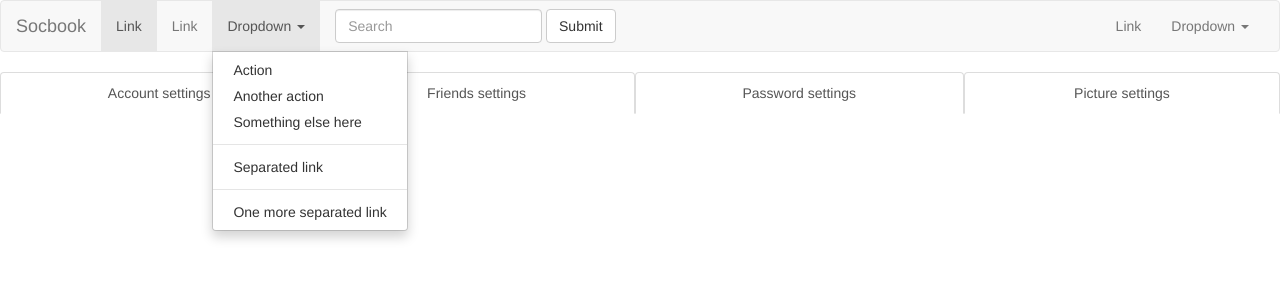
After one commit to syndbg/dj-socbook, a Django app: page /settings/ in a window 1280 px wide, after a click on "Dropdown". The commit adds this page. Shown: the top 300 px of the page. Run offline with Django 3.2, Linux system fonts and the light colour scheme; the visitor is signed in with stand-in values (Sample User, id 1); some libraries are stand-ins or nearby versions.

Commit message:
Refactor existing templates and adding new. Some are still blanks until I figure out how to visualize them

```diff
--- a/socbook/accounts/models.py
+++ b/socbook/accounts/models.py
@@ -37,6 +37,7 @@ class Account(AbstractUser):
         (MALE, 'Male'),
         (FEMALE, 'Female'),
         (SECRET, 'Secret'))
+
     gender = models.SmallIntegerField(choices=GENDERS, default=SECRET)
     birthday = models.DateField(null=True)
     friends = models.ManyToManyField('self', symmetrical=True)
--- /dev/null
+++ b/socbook/accounts/templates/account_settings.html
@@ -0,0 +1,10 @@
+{% extends 'base.html' %}
+
+{% block body %}
+<ul class="nav nav-tabs nav-justified">
+    <li role="navigation" class="active"><a href="{% url 'accounts:account_settings' %}">Account settings</a></li>
+    <li role="navigation" class="active"><a href="{% url 'accounts:friends_settings' %}">Friends settings</a></li>
+    <li role="navigation" class="active"><a href="{% url 'accounts:password_settings' %}">Password settings</a></li>
+    <li role="navigation" class="active"><a href="{% url 'accounts:picture_settings' %}">Picture settings</a></li>
+</ul>
+{% endblock body %}
--- /dev/null
+++ b/socbook/accounts/templates/password_reset.html
@@ -0,0 +1,6 @@
+{% extends 'base_cover.html' %}
+
+
+{% block body %}
+
+{% endblock body %}
--- a/socbook/accounts/urls.py
+++ b/socbook/accounts/urls.py
@@ -6,10 +6,9 @@ urlpatterns = patterns('accounts.views',
                        url(r'^signup/$', 'signup', name='signup'),
                        url(r'^signout/$', 'signout', name='signout'),
                        url(r'^settings/$', 'account_settings', name='settings'),
-                       url(r'^password_forgotten/', 'password_forgotten', name='password_forgotten'),
                        url(r'^settings/account/$', 'account_settings', name='account_settings'),
                        url(r'^settings/password/$', 'password_settings', name='password_settings'),
                        url(r'^settings/picture/$', 'picture_settings', name='picture_settings'),
                        url(r'^settings/friends/$', 'friends_settings', name='friends_settings'),
                        url(r'^(?P<profile_name>\w+)/$', 'profile', name='profile'),
-)
+                       )
--- a/socbook/socbook/urls.py
+++ b/socbook/socbook/urls.py
@@ -4,4 +4,13 @@ from django.contrib import admin
 urlpatterns = patterns('',
                        url(r'^admin/', include(admin.site.urls)),
                        url(r'', include('accounts.urls', namespace='accounts')),
-)
+
+                       url(r'^password_reset/$', 'django.contrib.auth.views.password_reset',
+                           {'template_name': 'password_reset.html'}, name='password_reset'),
+                       url(r'^password_reset/done/$', 'django.contrib.auth.views.password_reset_done', {'template_name': 'password_reset_done.html'},
+                           name='password_reset_done'),
+                       url(r'^reset/(?P<uidb64>[0-9A-Za-z_\-]+)/(?P<token>[0-9A-Za-z]{1,13}-[0-9A-Za-z]{1,20})/$',
+                           'django.contrib.auth.views.password_reset_confirm', {'template_name': 'password_reset_confirm.html'}, name='password_reset_confirm'),
+                       url(r'^reset/done/$', 'django.contrib.auth.views.password_reset_complete', {'template_name': 'password_reset_done.html'},
+                           name='password_reset_complete'),
+                       )
--- a/socbook/website/templates/base.html
+++ b/socbook/website/templates/base.html
@@ -25,6 +25,62 @@
 
 {% block new_body %}
 <body>
+    {% block nav %}
+    <nav class="navbar navbar-default">
+      <div class="container-fluid">
+        <!-- Brand and toggle get grouped for better mobile display -->
+        <div class="navbar-header">
+          <button type="button" class="navbar-toggle collapsed" data-toggle="collapse" data-target="#navigation">
+            <span class="sr-only">Toggle navigation</span>
+            <span class="icon-bar"></span>
+            <span class="icon-bar"></span>
+            <span class="icon-bar"></span>
+          </button>
+          <a class="navbar-brand" href="#">Socbook</a>
+        </div>
+
+        <!-- Collect the nav links, forms, and other content for toggling -->
+        <div class="collapse navbar-collapse" id="navigation">
+          <ul class="nav navbar-nav">
+            <li class="active"><a href="#">Link <span class="sr-only">(current)</span></a></li>
+            <li><a href="#">Link</a></li>
+            <li class="dropdown">
+              <a href="#" class="dropdown-toggle" data-toggle="dropdown" role="button" aria-expanded="false">Dropdown <span class="caret"></span></a>
+              <ul class="dropdown-menu" role="menu">
+                <li><a href="#">Action</a></li>
+                <li><a href="#">Another action</a></li>
+                <li><a href="#">Something else here</a></li>
+                <li class="divider"></li>
+                <li><a href="#">Separated link</a></li>
+                <li class="divider"></li>
+                <li><a href="#">One more separated link</a></li>
+              </ul>
+            </li>
+          </ul>
+          <form class="navbar-form navbar-left" role="search">
+            <div class="form-group">
+              <input type="text" class="form-control" placeholder="Search">
+            </div>
+            <button type="submit" class="btn btn-default">Submit</button>
+          </form>
+          <ul class="nav navbar-nav navbar-right">
+            <li><a href="#">Link</a></li>
+            <li class="dropdown">
+              <a href="#" class="dropdown-toggle" data-toggle="dropdown" role="button" aria-expanded="false">Dropdown <span class="caret"></span></a>
+              <ul class="dropdown-menu" role="menu">
+                <li><a href="#">Action</a></li>
+                <li><a href="#">Another action</a></li>
+                <li><a href="#">Something else here</a></li>
+                <li class="divider"></li>
+                <li><a href="#">Separated link</a></li>
+              </ul>
+            </li>
+          </ul>
+        </div><!-- /.navbar-collapse -->
+      </div><!-- /.container-fluid -->
+    </nav>
+    {% endblock nav %}
+
     {% block body %}
     {% endblock body %}
 
```
Also changed, not shown: socbook/accounts/templates/signin.html (+4 -25 lines), socbook/accounts/templates/signup.html (+6 -27 lines), socbook/website/templates/base_cover.html (added, +31 -0 lines).
